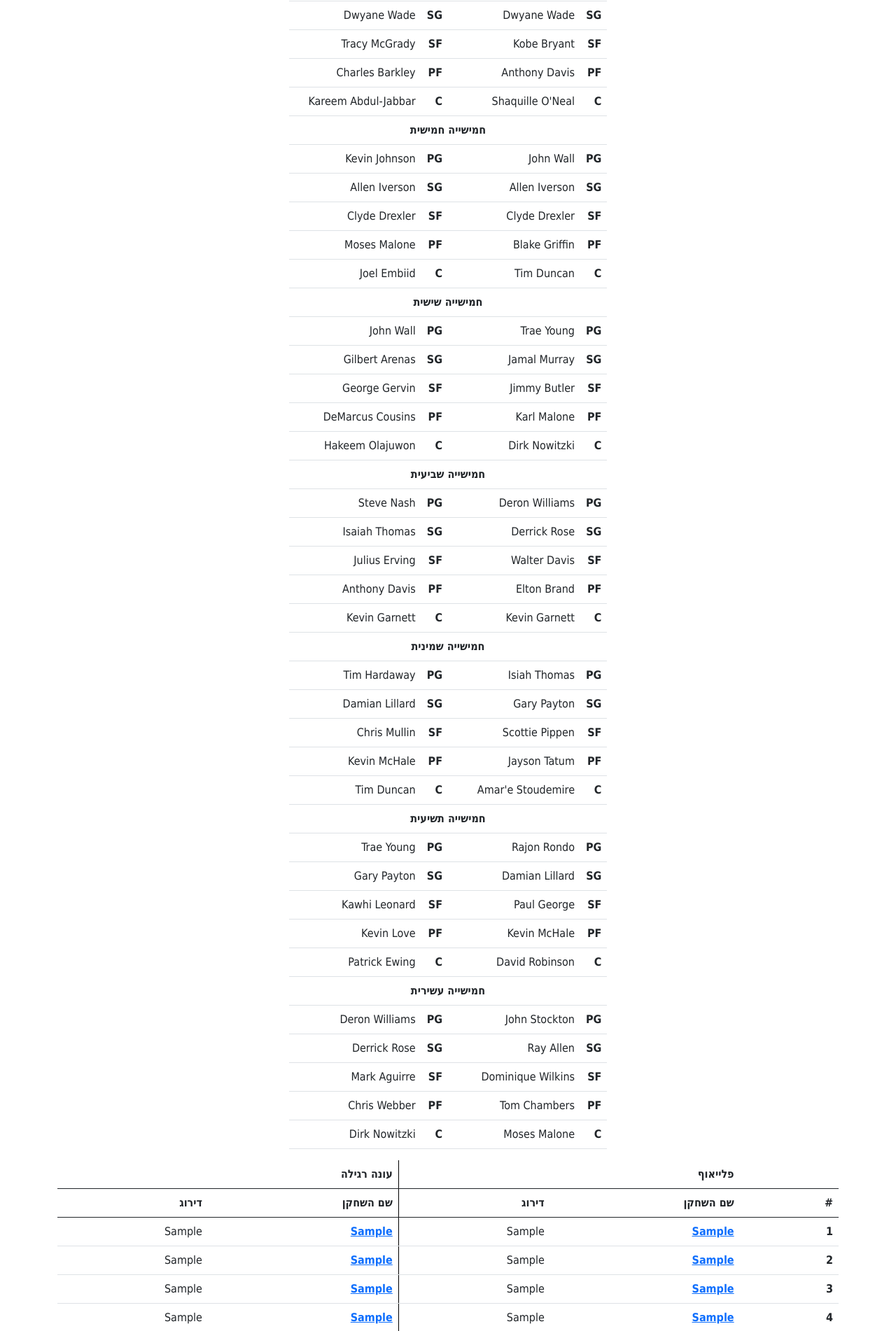
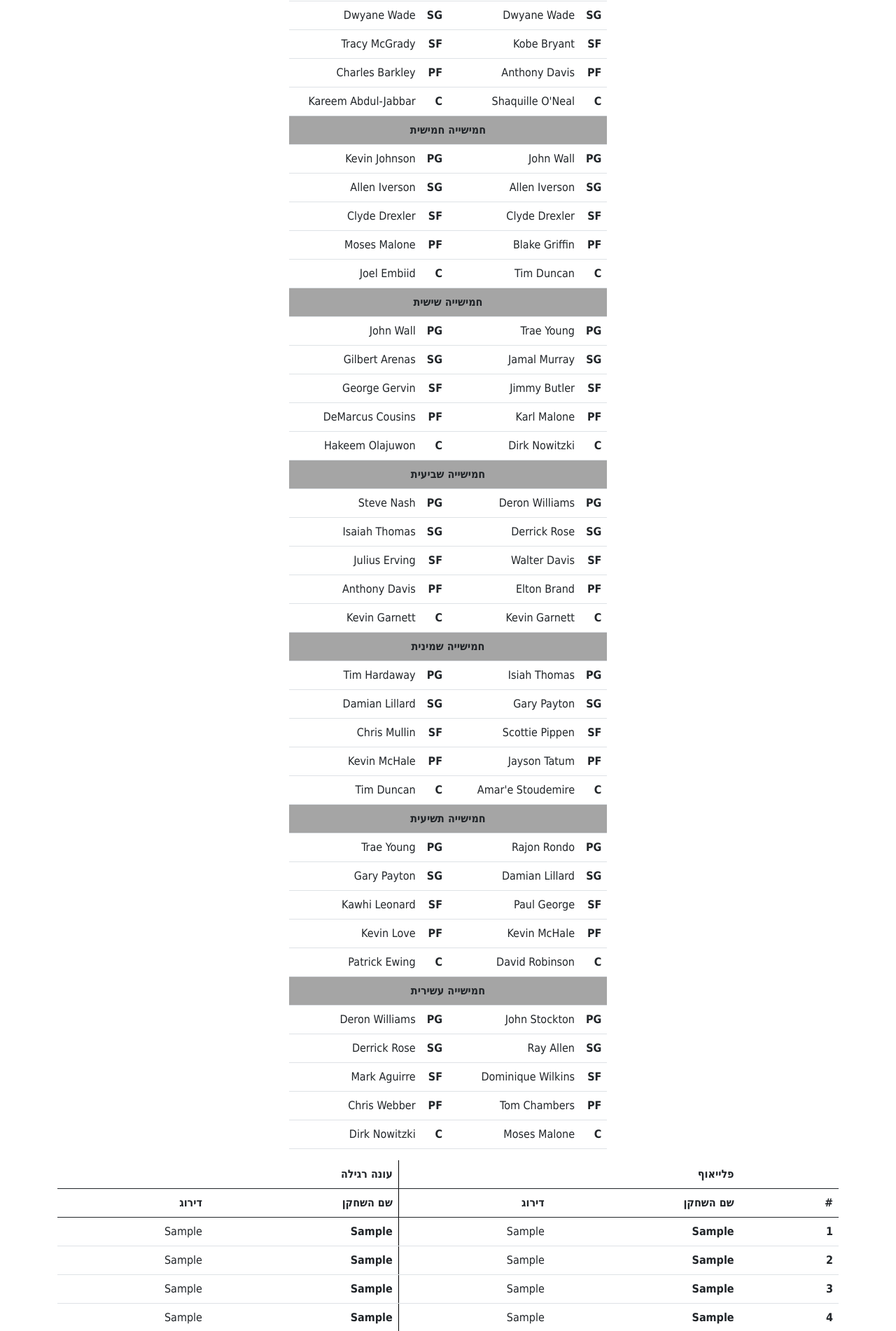
Before and after one commit to d4nieldev/basketball-stats, a Flask app: template templates/basketball_stats.html in a window 1280 px wide. Shown: the part 2797-4699 px from the top of the page at 70% size. Run offline with Flask 2, Linux system fonts and the light colour scheme; the template is opened without the code that fills it: most values are stand-ins (such as "Sample title", 1, 10 or a date in 2020); data that the repository does not hold is empty.

Commit message:
links style and top 5s style

```diff
--- a/static/style.css
+++ b/static/style.css
@@ -74,3 +74,7 @@
   list-style-type:decimal;
   text-align: start;
 }
+
+.separate-row th{
+  background-color: rgb(165, 165, 165);
+}
--- a/templates/basketball_stats.html
+++ b/templates/basketball_stats.html
@@ -613,9 +613,9 @@
                             {% for i in range(100) %}
                             <tr>
                                 <th scope="row">{{ i + 1 }}</th>
-                                <th data-name="True"><a href="">{{ top100playoffs_keys[i] }}</a></th>
+                                <th data-name="True"><a class="link-dark text-decoration-none" href="">{{ top100playoffs_keys[i] }}</a></th>
                                 <td style="border-left: 1px solid black">{{ top100playoffs_items[i] }}</td>
-                                <th data-name="True"><a href="">{{ top100season_keys[i] }}</a></th>
+                                <th data-name="True"><a class="link-dark text-decoration-none" href="">{{ top100season_keys[i] }}</a></th>
                                 <td>{{ top100season_items[i] }}</td>
                             </tr>
                             {% endfor %}
```
